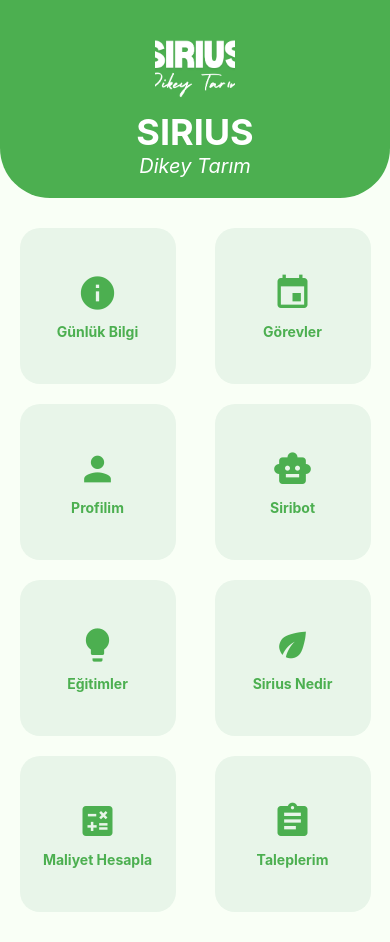
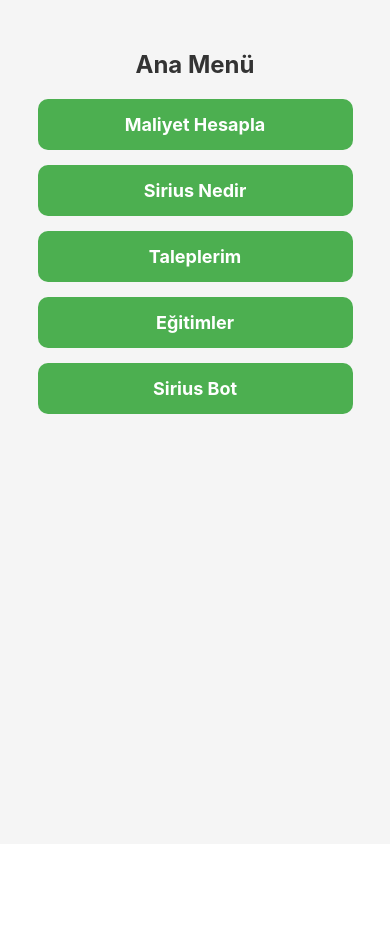
Before and after one commit to mustafateker/demo_app, a React Native app: screen /MainMenu in a window 390 px wide. After the commit the page ends 844 px from the top, so only its background shows below. Built offline with nearby package versions, Linux system fonts and the light colour scheme.

Commit message:
bildiriler sayfası eklendi

```diff
--- a/App.js
+++ b/App.js
@@ -7,6 +7,7 @@
 import RegisterScreen from './app/screens/RegisterScreen';
 import ProfileScreen from './app/screens/ProfileScreen';
 import MainMenuScreen from './app/screens/MainMenuScreen';
+import NotificationScreen from './app/screens/NotificationScreen';
 
 const Stack = createStackNavigator();
 
@@ -46,6 +47,11 @@
           component={MainMenuScreen}
           options={{ headerShown: false ,title: 'Ana Menü' }}
         />
+      <Stack.Screen
+          name="Notifications"
+          component={NotificationScreen}
+          options={{ headerShown: false ,title: 'Bildirimler' }}
+        />
 
       </Stack.Navigator>
     </NavigationContainer>
--- a/app/screens/MainMenuScreen.js
+++ b/app/screens/MainMenuScreen.js
@@ -1,122 +1,89 @@
 import React from 'react';
-import { View, Text, StyleSheet, TouchableOpacity, Image } from 'react-native';
-import { ScrollView } from 'react-native-gesture-handler';
-import Icon from 'react-native-vector-icons/MaterialIcons'; // Örneğin ikonlar için
+import { View, Text, TouchableOpacity, StyleSheet, ScrollView } from 'react-native';
+import { useNavigation } from '@react-navigation/native';
 
-const WelcomeScreen = () => {
+const MainMenuScreen = () => {
+  const navigation = useNavigation();
+
   return (
-    <ScrollView style={styles.container}>
-      {/* Üst Logo Alanı */}
-      <View style={styles.header}>
-        <Image source={require('../assets/sirius_farm_organic_tarim_text.png')} style={styles.logo} />
-        <Text style={styles.title}>SIRIUS</Text>
-        <Text style={styles.subtitle}>Dikey Tarım</Text>
-      </View>
-
-      {/* Grid Alanı */}
-      <View style={styles.grid}>
-        {/* Günlük Bilgi */}
-        <TouchableOpacity style={styles.item}>
-          <Icon name="info" size={40} color="#4CAF50" />
-          <Text style={styles.itemText}>Günlük Bilgi</Text>
+    <View style={styles.container}>
+      <Text style={styles.headerText}>Ana Menü</Text>
+      <ScrollView contentContainerStyle={styles.menuContainer}>
+        {/* Maliyet Hesapla */}
+        <TouchableOpacity
+          style={styles.menuButton}
+          onPress={() => navigation.navigate('Notifications')}
+        >
+          <Text style={styles.menuText}>Maliyet Hesapla</Text>
         </TouchableOpacity>
 
-        {/* Görevler */}
-        <TouchableOpacity style={styles.item}>
-          <Icon name="event" size={40} color="#4CAF50" />
-          <Text style={styles.itemText}>Görevler</Text>
+        {/* Sirius Nedir */}
+        <TouchableOpacity
+          style={styles.menuButton}
+          onPress={() => navigation.navigate('SiriusNedir')}
+        >
+          <Text style={styles.menuText}>Sirius Nedir</Text>
         </TouchableOpacity>
 
-        {/* Profilim */}
-        <TouchableOpacity style={styles.item}>
-          <Icon name="person" size={40} color="#4CAF50" />
-          <Text style={styles.itemText}>Profilim</Text>
-        </TouchableOpacity>
-
-        {/* Siribot */}
-        <TouchableOpacity style={styles.item}>
-          <Icon name="smart-toy" size={40} color="#4CAF50" />
-          <Text style={styles.itemText}>Siribot</Text>
+        {/* Taleplerim */}
+        <TouchableOpacity
+          style={styles.menuButton}
+          onPress={() => navigation.navigate('Taleplerim')}
+        >
+          <Text style={styles.menuText}>Taleplerim</Text>
         </TouchableOpacity>
 
         {/* Eğitimler */}
-        <TouchableOpacity style={styles.item}>
-          <Icon name="lightbulb" size={40} color="#4CAF50" />
-          <Text style={styles.itemText}>Eğitimler</Text>
+        <TouchableOpacity
+          style={styles.menuButton}
+          onPress={() => navigation.navigate('Egitimler')}
+        >
+          <Text style={styles.menuText}>Eğitimler</Text>
         </TouchableOpacity>
 
-        {/* Sirius Nedir */}
-        <TouchableOpacity style={styles.item}>
-          <Icon name="eco" size={40} color="#4CAF50" />
-          <Text style={styles.itemText}>Sirius Nedir</Text>
+        {/* Sirius Bot */}
+        <TouchableOpacity
+          style={styles.menuButton}
+          onPress={() => navigation.navigate('SiriusBot')}
+        >
+          <Text style={styles.menuText}>Sirius Bot</Text>
         </TouchableOpacity>
-
-        {/* Maliyet Hesapla */}
-        <TouchableOpacity style={styles.item}>
-          <Icon name="calculate" size={40} color="#4CAF50" />
-          <Text style={styles.itemText}>Maliyet Hesapla</Text>
-        </TouchableOpacity>
-
-        {/* Taleplerim */}
-        <TouchableOpacity style={styles.item}>
-          <Icon name="assignment" size={40} color="#4CAF50" />
-          <Text style={styles.itemText}>Taleplerim</Text>
-        </TouchableOpacity>
-      </View>
-    </ScrollView>
+      </ScrollView>
+    </View>
   );
 };
 
 const styles = StyleSheet.create({
   container: {
     flex: 1,
-    backgroundColor: '#F9FFF6',
+    backgroundColor: '#f5f5f5',
+    paddingHorizontal: 20,
+    paddingTop: 50,
   },
-  header: {
+  headerText: {
+    fontSize: 24,
+    fontWeight: 'bold',
+    color: '#333',
+    textAlign: 'center',
+    marginBottom: 20,
+  },
+  menuContainer: {
     alignItems: 'center',
-    justifyContent: 'center',
-    paddingVertical: 20,
+  },
+  menuButton: {
     backgroundColor: '#4CAF50',
-    borderBottomLeftRadius: 50,
-    borderBottomRightRadius: 50,
+    paddingVertical: 15,
+    paddingHorizontal: 30,
+    borderRadius: 10,
+    marginBottom: 15,
+    width: '90%',
+    alignItems: 'center',
   },
-  logo: {
-    width: 80,
-    height: 80,
-    marginBottom: 10,
-  },
-  title: {
-    fontSize: 36,
+  menuText: {
+    color: 'white',
+    fontSize: 18,
     fontWeight: 'bold',
-    color: '#FFF',
-  },
-  subtitle: {
-    fontSize: 20,
-    fontStyle: 'italic',
-    color: '#FFF',
-  },
-  grid: {
-    flexDirection: 'row',
-    flexWrap: 'wrap',
-    justifyContent: 'space-around',
-    marginVertical: 20,
-  },
-  item: {
-    width: '40%',
-    aspectRatio: 1,
-    backgroundColor: '#E8F5E9',
-    borderRadius: 20,
-    alignItems: 'center',
-    justifyContent: 'center',
-    marginVertical: 10,
-    elevation: 3,
-  },
-  itemText: {
-    marginTop: 10,
-    fontSize: 14,
-    fontWeight: 'bold',
-    color: '#4CAF50',
   },
 });
 
-export default WelcomeScreen;
+export default MainMenuScreen;
--- /dev/null
+++ b/app/screens/NotificationScreen.js
@@ -0,0 +1,93 @@
+import React from 'react';
+import { View, Text, StyleSheet, ScrollView, TouchableOpacity } from 'react-native';
+import Icon from 'react-native-vector-icons/FontAwesome';
+
+const Bildiriler = () => {
+  const notifications = [
+    { title: 'Yeni kullanım koşulları', description: 'Lorem Ipsum is simply dummy text of the printing and typesetting industry.' },
+    { title: 'Yeni eğitimlere göz at', description: 'Lorem Ipsum has been the industry\'s standard dummy text ever since the 1500s.' },
+    { title: 'Dikey tarımda yeni fırsatları yakala', description: 'Lorem Ipsum has been the industry\'s standard dummy text ever since the 1500s.' },
+    { title: 'Profil bilgilerini güncelle', description: 'Lorem Ipsum has been the industry\'s standard dummy text ever since the 1500s.' },
+  ];
+
+  return (
+    <View style={styles.container}>
+      {/* Header */}
+      <View style={styles.header}>
+        <Icon name="bell" size={24} color="#fff" />
+        <Text style={styles.headerText}>Bildiriler</Text>
+        <TouchableOpacity>
+          <Icon name="arrow-left" size={24} color="#fff" />
+        </TouchableOpacity>
+      </View>
+
+      {/* Bildirimler Listesi */}
+      <ScrollView style={styles.scrollView}>
+        {notifications.map((item, index) => (
+          <View key={index} style={styles.card}>
+            <Icon name="bullhorn" size={28} color="#4CAF50" style={styles.cardIcon} />
+            <View style={styles.cardContent}>
+              <Text style={styles.cardTitle}>{item.title}</Text>
+              <Text style={styles.cardDescription}>{item.description}</Text>
+            </View>
+          </View>
+        ))}
+      </ScrollView>
+    </View>
+  );
+};
+
+const styles = StyleSheet.create({
+  container: {
+    flex: 1,
+    backgroundColor: '#f4f4f4',
+  },
+  header: {
+    backgroundColor: '#4CAF50',
+    flexDirection: 'row',
+    alignItems: 'center',
+    justifyContent: 'space-between',
+    padding: 15,
+    paddingTop: 40, // Safe area için
+  },
+  headerText: {
+    color: '#fff',
+    fontSize: 20,
+    fontWeight: 'bold',
+  },
+  scrollView: {
+    marginTop: 10,
+  },
+  card: {
+    backgroundColor: '#fff',
+    flexDirection: 'row',
+    padding: 15,
+    marginHorizontal: 15,
+    marginBottom: 10,
+    borderRadius: 10,
+    elevation: 2,
+    shadowColor: '#000',
+    shadowOpacity: 0.1,
+    shadowOffset: { width: 0, height: 2 },
+    shadowRadius: 4,
+  },
+  cardIcon: {
+    marginRight: 15,
+    alignSelf: 'center',
+  },
+  cardContent: {
+    flex: 1,
+  },
+  cardTitle: {
+    fontSize: 16,
+    fontWeight: 'bold',
+    color: '#333',
+    marginBottom: 15,
+  },
+  cardDescription: {
+    fontSize: 20,
+    color: '#666',
+  },
+});
+
+export default Bildiriler;
--- a/app/screens/WelcomeScreen.js
+++ b/app/screens/WelcomeScreen.js
@@ -1,91 +1,101 @@
 import React from 'react';
-import { Image, ImageBackground, StyleSheet, View, Text,
-     Button ,Alert, TouchableOpacity, handlePress,
-     TouchableHighlight} from 'react-native';
+import { View, Text, StyleSheet, TouchableOpacity, Image } from 'react-native';
+import { ScrollView } from 'react-native-gesture-handler';
+import Icon from 'react-native-vector-icons/MaterialIcons';
 
+const WelcomeScreen = ({ navigation }) => {
+  return (
+    <ScrollView style={styles.container}>
+      {/* Üst Logo Alanı */}
+      <View style={styles.header}>
+        <Image source={require('../assets/sirius_farm_organic_tarim_text.png')} style={styles.logo} />
+        <Text style={styles.title}>SIRIUS</Text>
+        <Text style={styles.subtitle}>Dikey Tarım</Text>
+      </View>
 
-function WelcomeScreen({navigation}) {
-    return (
-        <ImageBackground
-        style={styles.background}
-        source={require('../assets/app_background_fon.png')}>
-            <View style = {styles.logoContainer}>
-            <Image
-            style={styles.logo}
-            source={require('../assets/sirius_farm_organic_tarim_text.png')} />
-            </View>
-            <View style={styles.loginButton}>
+      {/* Grid Alanı */}
+      <View style={styles.grid}>
+        {/* Günlük Bilgi */}
+        <TouchableOpacity style={styles.item}>
+          <Icon name="info" size={40} color="#4CAF50" />
+          <Text style={styles.itemText}>Günlük Bilgi</Text>
+        </TouchableOpacity>
+
+        {/* Görevler */}
+        <TouchableOpacity style={styles.item}>
+          <Icon name="event" size={40} color="#4CAF50" />
+          <Text style={styles.itemText}>Görevler</Text>
+        </TouchableOpacity>
+
+        {/* Profilim */}
+        <TouchableOpacity style={styles.item}>
+          <Icon name="person" size={40} color="#4CAF50" />
+          <Text style={styles.itemText}>Profilim</Text>
+        </TouchableOpacity>
+
+        {/* Maliyet Hesapla */}
         <TouchableOpacity
-            style = {styles.imageButton}
-            onPress={()=> navigation.navigate('Login')}>
-            <Image
-                style = {styles.image}
-                source = {require('../assets/login_button_design.png')}
-                />
+          style={styles.item}
+          onPress={() => navigation.navigate('Notifications')} // Bildirimler sayfasına yönlendirme
+        >
+          <Icon name="calculate" size={40} color="#4CAF50" />
+          <Text style={styles.itemText}>Maliyet Hesapla</Text>
         </TouchableOpacity>
       </View>
-            <View style={styles.loginButton}>
-                <TouchableOpacity
-                    style = {styles.imageButton}
-                    onPress={() => navigation.navigate('Register')}>
-                    <Image
-                        style = {styles.image}
-                        source = {require('../assets/register_button_design.png')}
-                        />
-                </TouchableOpacity>
-            </View>
-        </ImageBackground>
+    </ScrollView>
   );
-}
+};
 
 const styles = StyleSheet.create({
-    background: {
+  container: {
     flex: 1,
-        justifyContent: "flex-end",
-        alignItems: "center",
+    backgroundColor: '#F9FFF6',
   },
-    loginButton: {
-        width: '100%',
-        height: 70,
-        alignContent : "center",
+  header: {
+    alignItems: 'center',
     justifyContent: 'center',
-        alignItems: 'center',
-        flexDirection : "row",
-        marginVertical : "8",
-        marginHorizontal : "16",
+    paddingVertical: 20,
+    backgroundColor: '#4CAF50',
+    borderBottomLeftRadius: 50,
+    borderBottomRightRadius: 50,
   },
   logo: {
-        width: 368,
-        height: 226,
-    },
-    logoContainer: {
-        position: "absolute",
-        top: 70,
-    },
-
-    buttonTexts : {
-        color : "white",
-        position:"center",
-
+    width: 80,
+    height: 80,
+    marginBottom: 10,
   },
   title: {
-        textAlign : "center",
-        marginVertical : "8",
+    fontSize: 36,
+    fontWeight: 'bold',
+    color: '#FFF',
   },
-    imageButton : {
-        flex: 1, // Alanı tamamen kapla
-        width: '100%', // Parent genişliğini kapla
-        height: '100%', // Parent yüksekliğini kapla
-
+  subtitle: {
+    fontSize: 20,
+    fontStyle: 'italic',
+    color: '#FFF',
   },
-    image: {
-        marginHorizontal : 8,
-        flex: 1,
-        width: undefined,
-        height: undefined,
-        resizeMode: 'contain',
+  grid: {
+    flexDirection: 'row',
+    flexWrap: 'wrap',
+    justifyContent: 'space-around',
+    marginVertical: 20,
   },
-
+  item: {
+    width: '40%',
+    aspectRatio: 1,
+    backgroundColor: '#E8F5E9',
+    borderRadius: 20,
+    alignItems: 'center',
+    justifyContent: 'center',
+    marginVertical: 10,
+    elevation: 3,
+  },
+  itemText: {
+    marginTop: 10,
+    fontSize: 14,
+    fontWeight: 'bold',
+    color: '#4CAF50',
+  },
 });
 
 export default WelcomeScreen;
--- a/package.json
+++ b/package.json
@@ -20,9 +20,11 @@
     "react-native": "0.76.3",
     "react-native-check-box": "^2.1.7",
     "react-native-gesture-handler": "^2.21.2",
+    "react-native-linear-gradient": "^2.8.3",
     "react-native-reanimated": "^3.16.5",
     "react-native-safe-area-context": "^4.12.0",
     "react-native-screens": "~4.1.0",
+    "react-native-vector-icons": "^10.2.0",
     "react-native-web": "~0.19.13"
   },
   "devDependencies": {
```
Also changed, not shown: 1 other file (tests, documents, lock files or other folders). Lines whose indentation alone changed are shown as unchanged.
